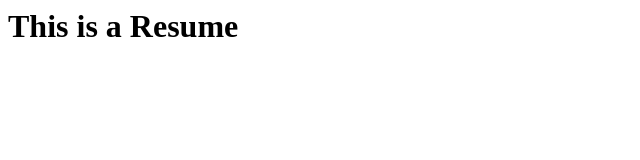
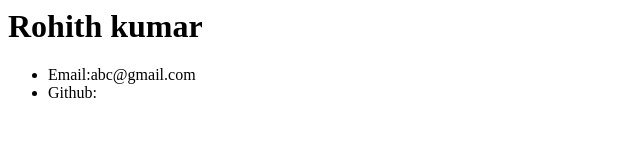
Before and after one commit to rohith631/gitcrt, a plain HTML site: page index.html in a window 1280 px wide. Shown: the whole page, without its empty margins (0-640 px from the left). Drawn offline with Linux system fonts and the light colour scheme.

Commit message:
change made again

```diff
--- a/index.html
+++ b/index.html
@@ -3,7 +3,10 @@
             <title>Resume</title>
     </head>
     <body>
-            <h1>This is a Resume</h1>
-
+            <h1>Rohith kumar</h1>
+            <ul>
+                <li>Email:abc@gmail.com</li>
+                <li>Github:<a href="https://github.com/rohith631"></a></li>
+            </ul>
     </body>
 </html>
```
